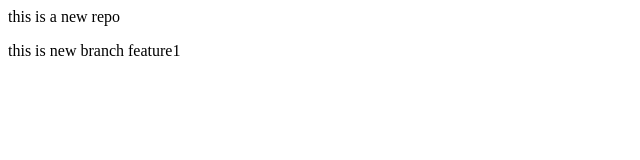
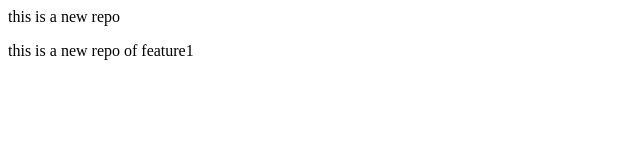
Before and after one commit to Saksham6395/localRepo, a plain HTML site: page index.html in a window 1280 px wide. Shown: the full height of the page, 0-640 px from the left. Drawn offline with Linux system fonts and the light colour scheme.

Commit message:
new branch feature1

```diff
--- a/index.html
+++ b/index.html
@@ -1,2 +1,2 @@
 <p>this is a new repo</p>
-<p>this is new branch feature1</p>
+<p>this is a new repo of feature1</p>
```
